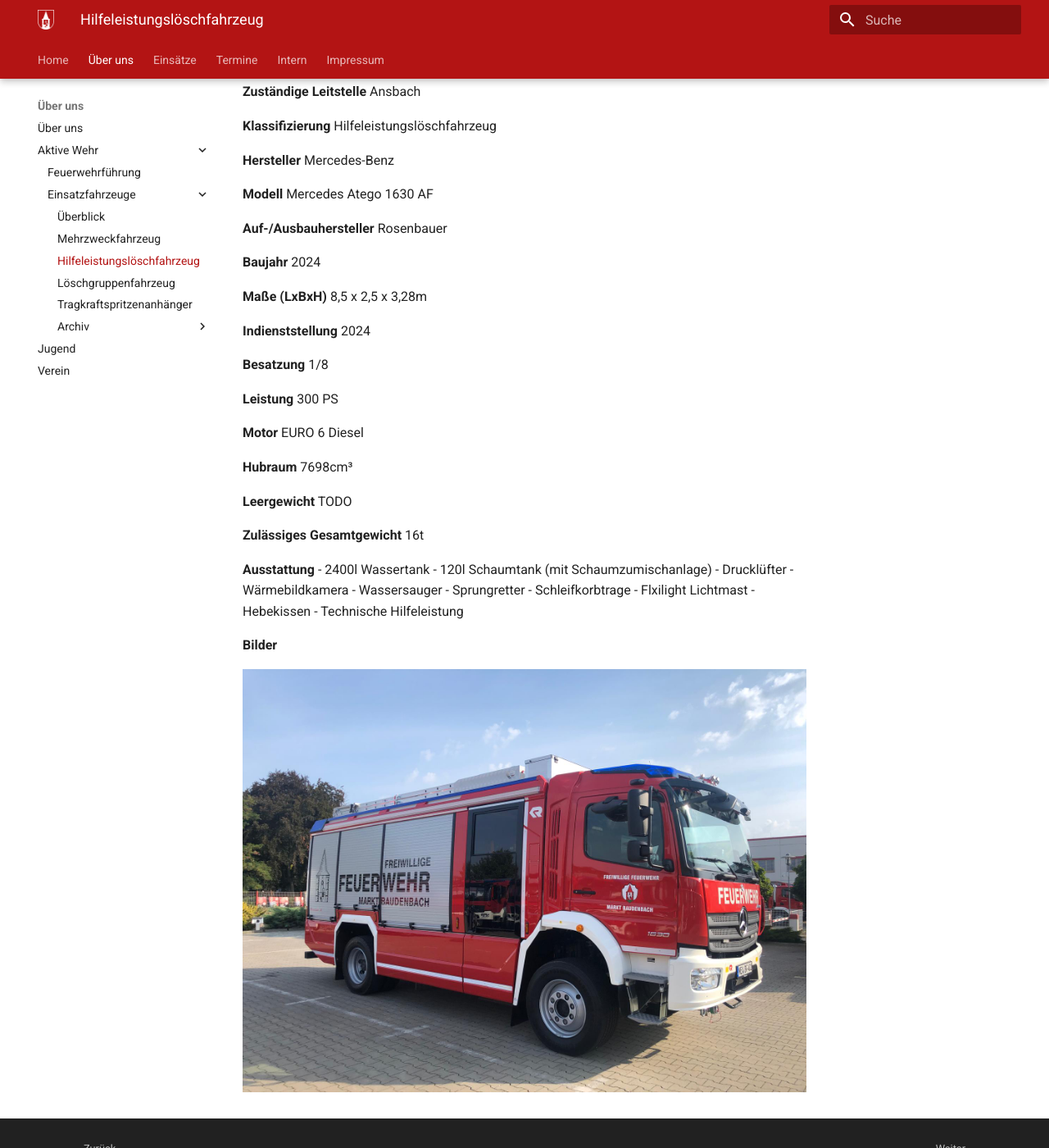
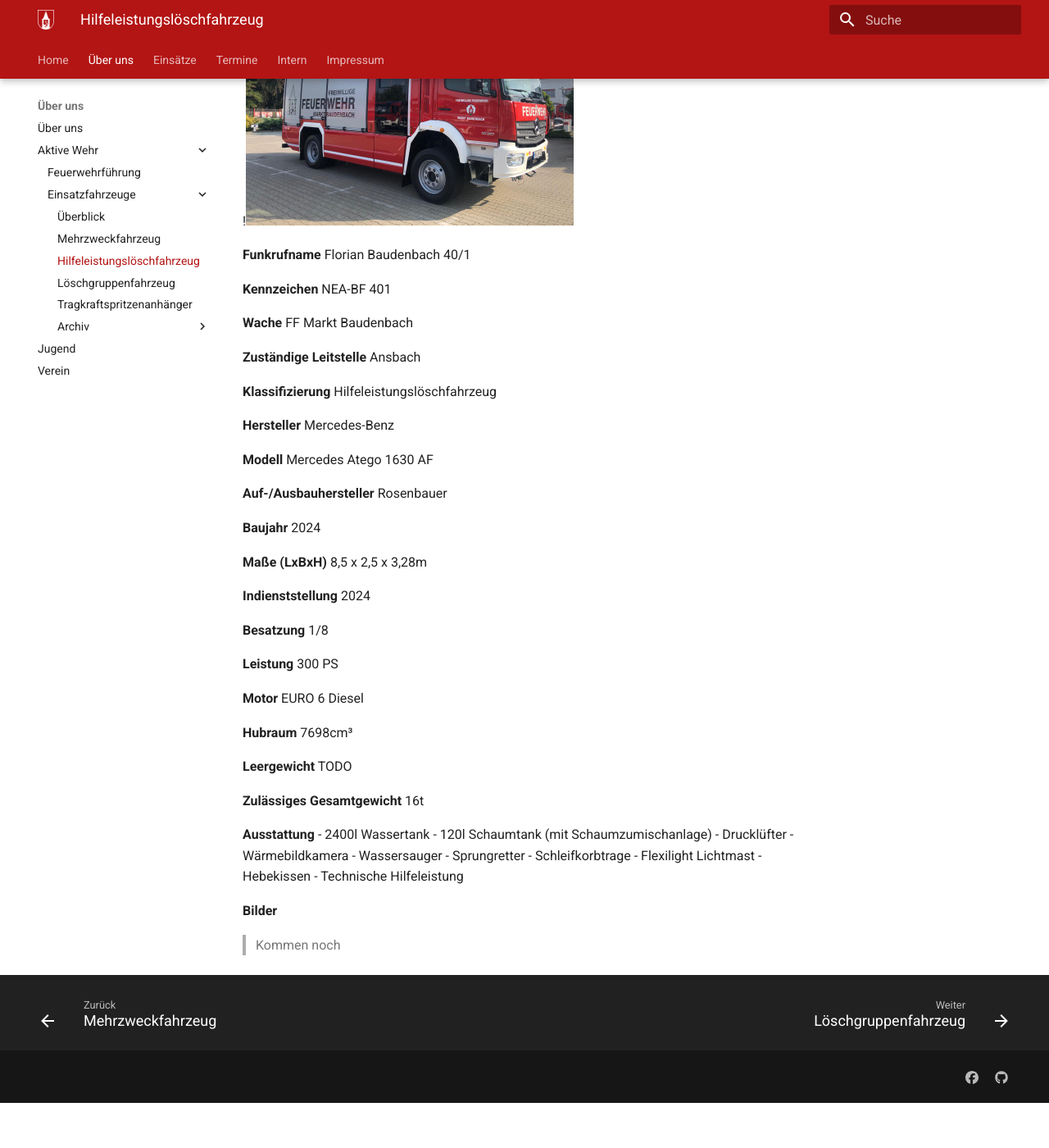
Before and after one commit to FFW-Baudenbach/Homepage, an MkDocs documentation site: the page built from docs/Über uns/Aktive Wehr/Einsatzfahrzeuge/hlf20.md, in a window 1280 px wide and 1400 px high, scrolled down 253 px. Shown: the whole window at 82% size. Built offline with MkDocs 1.6.1 and Material for MkDocs 9.7.7, drawn with Linux system fonts in a browser that asks for light colours; plug-ins that fetch from the network failed and are left out; after the commit the page ends 1598 px from its top, so only the background shows below that.

Commit message:
Update HLF20

```diff
--- a/docs/Über uns/Aktive Wehr/Einsatzfahrzeuge/hlf20.md
+++ b/docs/Über uns/Aktive Wehr/Einsatzfahrzeuge/hlf20.md
@@ -1,4 +1,7 @@
 # Hilfeleistungslöschfahrzeug
+
+!![NEA-BF401_01.jpeg](bilder/hlf/NEA-BF401_01.jpeg){width=400; loading=lazy}
+
 
 **Funkrufname**
 Florian Baudenbach 40/1
@@ -59,10 +62,10 @@
 - Wassersauger
 - Sprungretter
 - Schleifkorbtrage
-- Flxilight Lichtmast
+- Flexilight Lichtmast
 - Hebekissen
 - Technische Hilfeleistung
 
 **Bilder**
 
-![NEA-BF401_01.jpeg](bilder/hlf/NEA-BF401_01.jpeg)
+> Kommen noch
```
